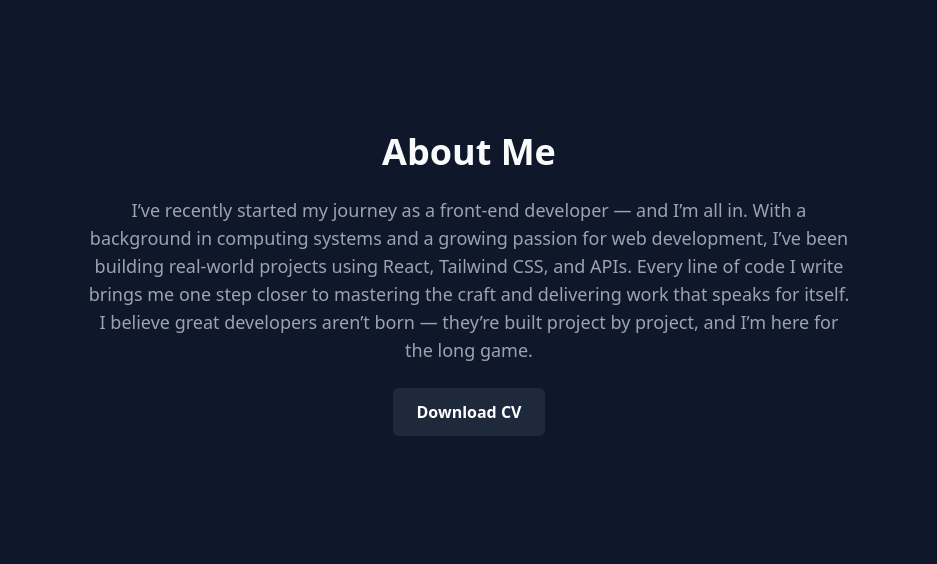
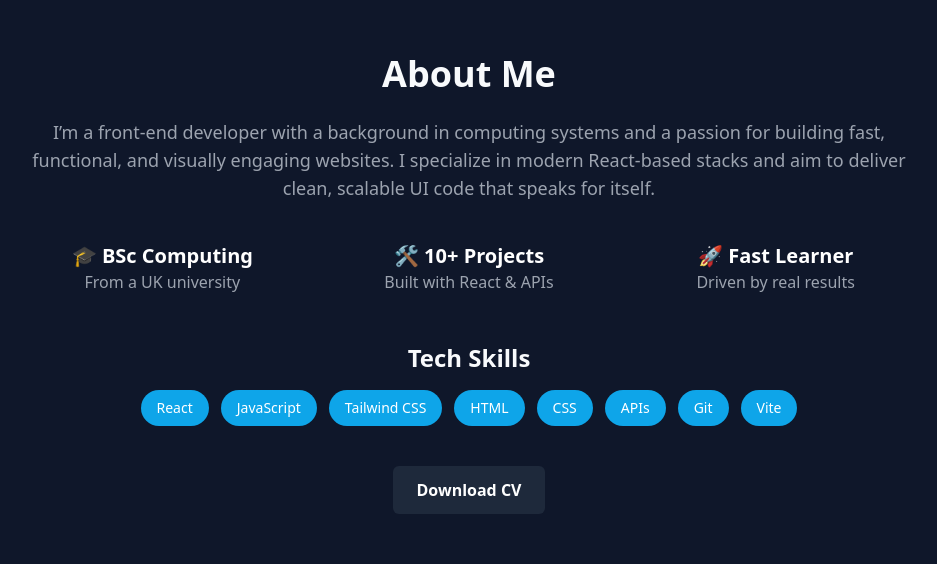
Before and after one commit to abduzar-coding/portfolio, a React (Vite) app: page / in a window 1280 px wide. Shown: the part 916-1480 px from the top of the page, without its empty margins (171-1108 px from the left). Built offline with nearby package versions, Linux system fonts and the light colour scheme.

Commit message:
🔧 Refactor About section layout + fix navbar default active link

```diff
--- a/src/App.jsx
+++ b/src/App.jsx
@@ -1,21 +1,20 @@
 import React, { useState, useEffect, useRef } from "react";
 import { motion } from "framer-motion";
-import emailjs from '@emailjs/browser';
+import emailjs from "@emailjs/browser";
 
+import Navbar from "./components/Navbar";
+import Footer from "./components/Footer";
 import Button from "./components/Button";
 import ProjectCard from "./components/ProjectCard";
-import Navbar from "./components/Navbar";
-import TestimonialCard from "./components/TestimonialCard";
+import AboutSection from "./components/AboutSection";
 import TestimonialCarousel from "./components/TestimonialCarousel";
 import BlogSection from "./components/BlogSection";
-import Footer from "./components/Footer";
 import "./index.css";
 
 function App() {
   const [darkMode, setDarkMode] = useState(true);
   const [formSubmitted, setFormSubmitted] = useState(false);
   const [formError, setFormError] = useState(false);
-  const [isSending, setIsSending] = useState(false);
   const formRef = useRef();
 
   useEffect(() => {
@@ -31,21 +30,17 @@ function App() {
     e.preventDefault();
     setFormSubmitted(false);
     setFormError(false);
-    setIsSending(true);
 
     emailjs
-      .sendForm('service_ipbiidj', 'template_rmg12he', formRef.current, '0z7GV5moOV079pwOC')
+      .sendForm("service_ipbiidj", "template_rmg12he", formRef.current, "0z7GV5moOV079pwOC")
       .then(() => {
         setFormSubmitted(true);
         setTimeout(() => setFormSubmitted(false), 4000);
         formRef.current.reset();
       })
       .catch((error) => {
-        console.error('EmailJS Error:', error);
+        console.error("EmailJS Error:", error);
         setFormError(true);
-      })
-      .finally(() => {
-        setIsSending(false);
       });
   };
 
@@ -87,46 +82,7 @@ function App() {
         </section>
 
         {/* About Section */}
-        <section id="about" className="px-4 sm:px-8 text-center">
-          <div className="max-w-3xl mx-auto">
-            <motion.h2
-              initial={{ opacity: 0, y: -20 }}
-              whileInView={{ opacity: 1, y: 0 }}
-              transition={{ duration: 0.6 }}
-              viewport={{ once: true }}
-              className="text-4xl font-bold mb-6"
-            >
-              About Me
-            </motion.h2>
-            <motion.p
-              initial={{ opacity: 0, y: 20 }}
-              whileInView={{ opacity: 1, y: 0 }}
-              transition={{ duration: 0.8, delay: 0.2 }}
-              viewport={{ once: true }}
-              className="text-muted dark:text-gray-400 text-lg"
-            >
-              I’ve recently started my journey as a front-end developer — and I’m all in.
-              With a background in computing systems and a growing passion for web development, I’ve been building real-world projects using React, Tailwind CSS, and APIs. Every line of code I write brings me one step closer to mastering the craft and delivering work that speaks for itself.
-
-              I believe great developers aren’t born — they’re built project by project, and I’m here for the long game.
-            </motion.p>
-            <motion.div
-              initial={{ opacity: 0, y: 20 }}
-              whileInView={{ opacity: 1, y: 0 }}
-              transition={{ duration: 0.8, delay: 0.3 }}
-              viewport={{ once: true }}
-              className="mt-6"
-            >
-              <a
-                href="/CV_Abduzar_Khabib.pdf"
-                download
-                className="inline-block bg-secondary text-white font-semibold px-6 py-3 rounded-md hover:bg-primary transition"
-              >
-                Download CV
-              </a>
-            </motion.div>
-          </div>
-        </section>
+        <AboutSection />
 
         {/* Projects Section */}
         <section id="projects" className="px-4 sm:px-8">
@@ -177,20 +133,19 @@ function App() {
           </div>
         </section>
 
-        {/* Testimonials Section */}
+        {/* Blog Section */}
+        <BlogSection />
+
+        {/* Testimonials */}
         <section id="testimonials" className="px-4 sm:px-8 py-16">
           <div className="text-center">
-            <h2 className="text-4xl font-bold mb-12">Testimonials</h2>
+            <h2 className="text-4xl font-bold mb-4">Testimonials</h2>
             <p className="text-muted dark:text-gray-400 text-lg mb-12 max-w-2xl mx-auto">
               Here’s what clients and collaborators say about working with me — real feedback from real results.
             </p>
             <TestimonialCarousel />
           </div>
         </section>
-
-        {/* Blog Section */}
-        <BlogSection />
-
 
         {/* Contact Section */}
         <section id="contact" className="px-4 sm:px-8">
@@ -246,12 +201,9 @@ function App() {
               ></textarea>
               <button
                 type="submit"
-                disabled={isSending}
-                className={`bg-primary text-white font-semibold py-3 px-6 rounded-md transition duration-300 ${
-                  isSending ? 'opacity-50 cursor-not-allowed' : 'hover:bg-blue-700'
-                }`}
+                className="bg-primary hover:bg-blue-700 text-white font-semibold py-3 px-6 rounded-md transition duration-300"
               >
-                {isSending ? "Sending..." : "Send Message"}
+                Send Message
               </button>
               {formSubmitted && (
                 <motion.p
@@ -275,7 +227,6 @@ function App() {
           </div>
         </section>
 
-        {/* Footer */}
         <Footer />
       </div>
     </div>
--- /dev/null
+++ b/src/components/AboutSection.jsx
@@ -0,0 +1,88 @@
+import { motion } from "framer-motion";
+
+export default function AboutSection() {
+  return (
+    <section id="about" className="px-4 sm:px-8 py-16 text-center">
+      <div className="max-w-4xl mx-auto">
+        <motion.h2
+          initial={{ opacity: 0, y: -20 }}
+          whileInView={{ opacity: 1, y: 0 }}
+          transition={{ duration: 0.6 }}
+          viewport={{ once: true }}
+          className="text-4xl font-bold mb-6"
+        >
+          About Me
+        </motion.h2>
+
+        <motion.p
+          initial={{ opacity: 0, y: 20 }}
+          whileInView={{ opacity: 1, y: 0 }}
+          transition={{ duration: 0.8, delay: 0.2 }}
+          viewport={{ once: true }}
+          className="text-muted dark:text-gray-400 text-lg mb-10"
+        >
+          I’m a front-end developer with a background in computing systems and a passion for building fast, functional, and visually engaging websites. I specialize in modern React-based stacks and aim to deliver clean, scalable UI code that speaks for itself.
+        </motion.p>
+
+        {/* Quick Stats */}
+        <motion.div
+          className="grid sm:grid-cols-3 gap-6 text-center justify-center mb-12"
+          initial={{ opacity: 0, y: 20 }}
+          whileInView={{ opacity: 1, y: 0 }}
+          transition={{ duration: 0.8, delay: 0.4 }}
+          viewport={{ once: true }}
+        >
+          <div>
+            <h4 className="text-xl font-bold text-dark dark:text-white">🎓 BSc Computing</h4>
+            <p className="text-muted dark:text-gray-400">From a UK university</p>
+          </div>
+          <div>
+            <h4 className="text-xl font-bold text-dark dark:text-white">🛠 10+ Projects</h4>
+            <p className="text-muted dark:text-gray-400">Built with React & APIs</p>
+          </div>
+          <div>
+            <h4 className="text-xl font-bold text-dark dark:text-white">🚀 Fast Learner</h4>
+            <p className="text-muted dark:text-gray-400">Driven by real results</p>
+          </div>
+        </motion.div>
+
+        {/* Skills */}
+        <motion.div
+          initial={{ opacity: 0, y: 20 }}
+          whileInView={{ opacity: 1, y: 0 }}
+          transition={{ duration: 0.8, delay: 0.5 }}
+          viewport={{ once: true }}
+        >
+          <h3 className="text-2xl font-bold mb-4">Tech Skills</h3>
+          <div className="flex flex-wrap justify-center gap-3 mb-10">
+            {["React", "JavaScript", "Tailwind CSS", "HTML", "CSS", "APIs", "Git", "Vite"].map((skill, i) => (
+              <span
+                key={i}
+                className="bg-primary text-white px-4 py-2 rounded-full text-sm font-medium"
+              >
+                {skill}
+              </span>
+            ))}
+          </div>
+        </motion.div>
+
+        {/* CV Button */}
+        <motion.div
+          className="mt-10"
+          initial={{ opacity: 0, y: 20 }}
+          whileInView={{ opacity: 1, y: 0 }}
+          transition={{ duration: 0.8, delay: 0.6 }}
+          viewport={{ once: true }}
+        >
+          <a
+            href="/CV_Abduzar_Khabib.pdf"
+            download
+            className="inline-block bg-secondary text-white font-semibold px-6 py-3 rounded-md hover:bg-primary transition"
+          >
+            Download CV
+          </a>
+        </motion.div>
+      </div>
+    </section>
+  );
+}
--- a/src/components/Navbar.jsx
+++ b/src/components/Navbar.jsx
@@ -3,7 +3,7 @@ import { motion, AnimatePresence } from "framer-motion";
 
 export default function Navbar({ toggleDarkMode, darkMode }) {
   const [scrolled, setScrolled] = useState(false);
-  const [activeSection, setActiveSection] = useState("#about");
+  const [activeSection, setActiveSection] = useState("#home");
   const [mobileOpen, setMobileOpen] = useState(false);
   const mobileMenuRef = useRef(null);
 
```
